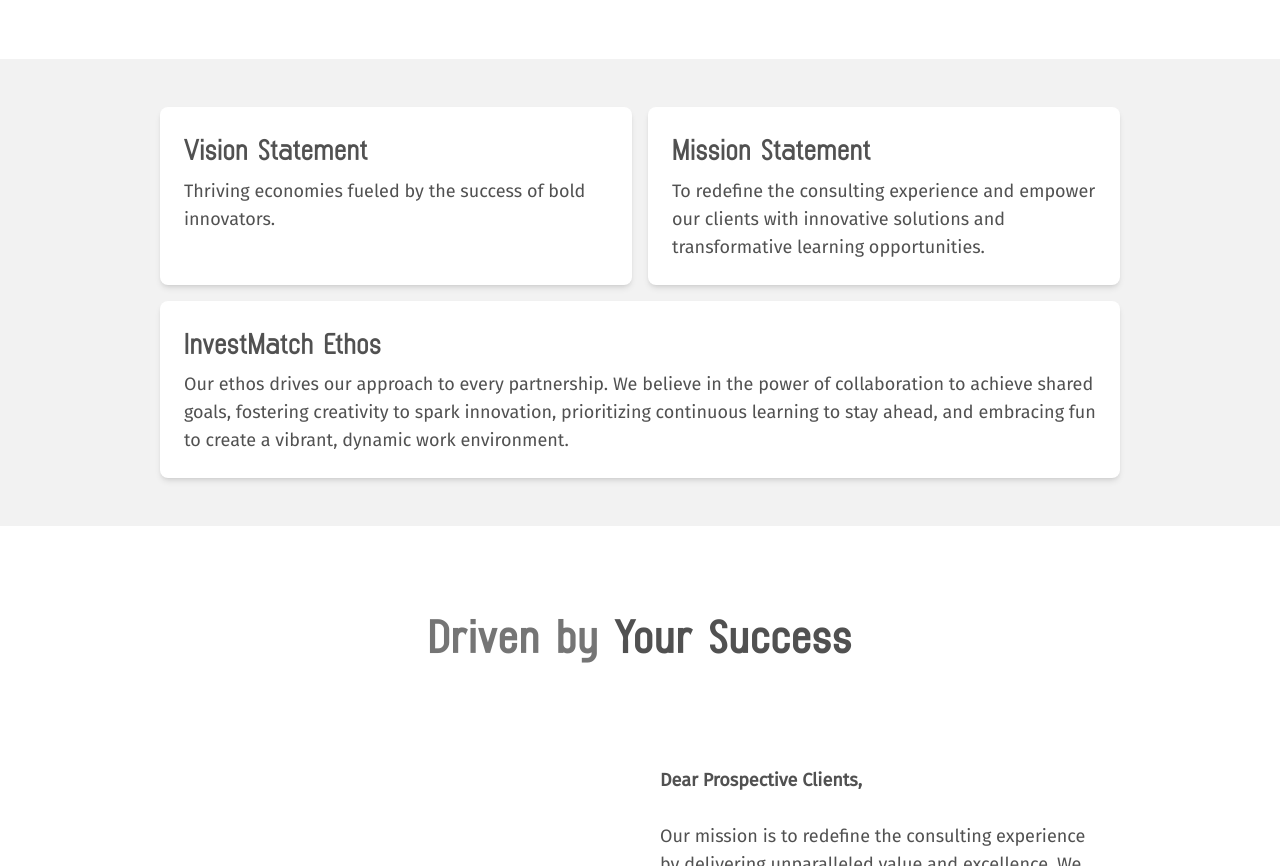
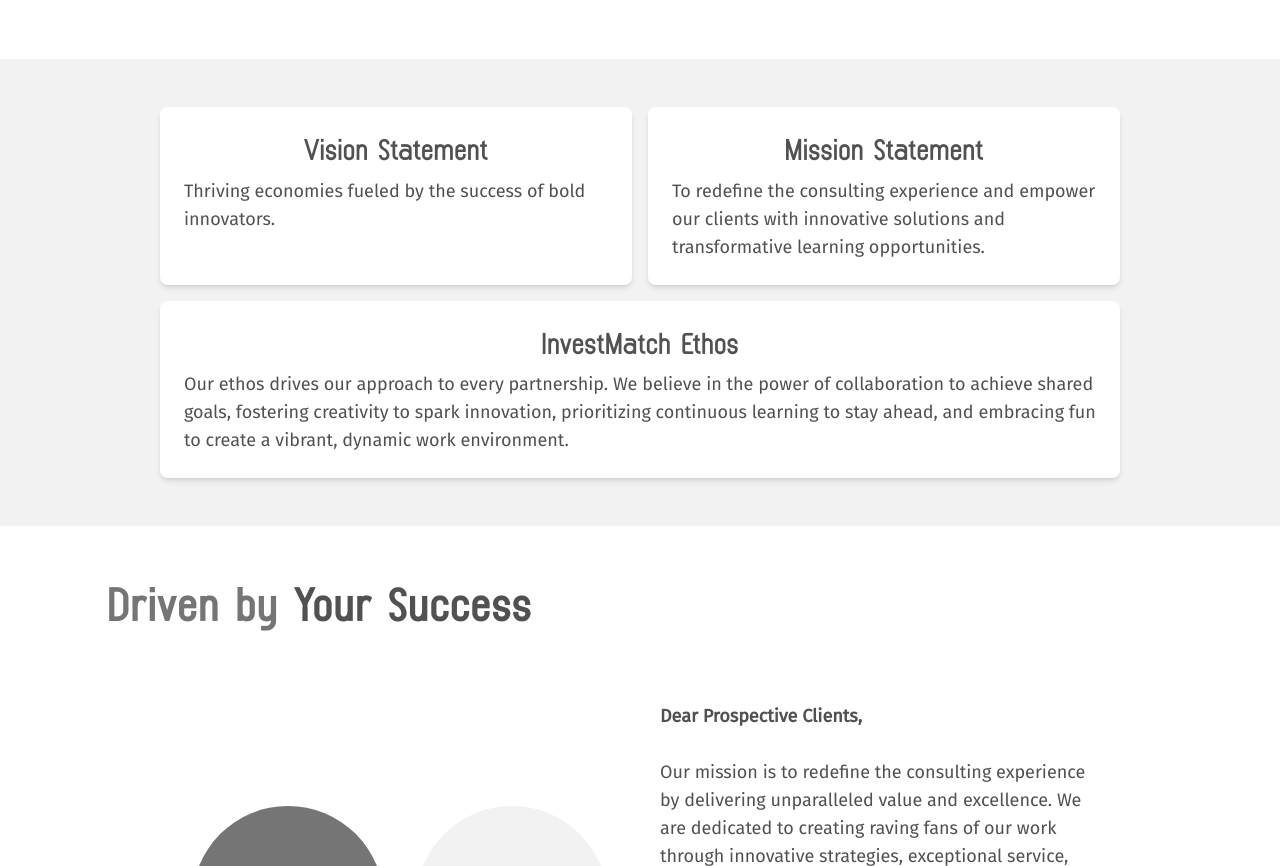
Before and after one commit to JeffreyScottMartin/client-invest-match, a Next.js app: page /about in a window 1280 px wide. Shown: the part 620-1486 px from the top of the page. Built offline with nearby package versions, Linux system fonts and the light colour scheme.

Commit message:
final build test

```diff
--- a/next.config.mjs
+++ b/next.config.mjs
@@ -1,4 +1,6 @@
 /** @type {import('next').NextConfig} */
-const nextConfig = {};
+const nextConfig = {
+  output: "export",
+};
 
 export default nextConfig;
--- a/src/app/about/page.js
+++ b/src/app/about/page.js
@@ -26,12 +26,12 @@
         <AboutUsCardGrid />
       </div>
       <div className="container mt-12 w-10/12 justify-center mb-12 mx-auto">
-        <h3
+        <span
           className={`${equiBold.className} text-5xl text-center text-darkGray leading-tight mt-20 mb-20`}
         >
           <span className="text-lightGray">Driven by </span>
           Your Success
-        </h3>
+        </span>
       </div>
       <div className="container mt-12 w-10/12 justify-center mb-12 mx-auto">
         <TwoColBio />
--- a/src/app/components/ui/aboutUsCardGrid.jsx
+++ b/src/app/components/ui/aboutUsCardGrid.jsx
@@ -5,32 +5,32 @@
     <section className="w-10/12 justify-center items-center text-center">
       <div className="w-[90%] mx-auto grid grid-cols-1 sm:grid-cols-2 gap-4">
         <div className="bg-white rounded-lg shadow-md p-6">
-          <h3
+          <span
             className={`${equiSemibold.className} text-3xl text-darkGray leading-tight text-left`}
           >
             Vision Statement
-          </h3>
+          </span>
           <p className="font-body text-lg text-darkGray text-left sm:text-left mt-2">
             Thriving economies fueled by the success of bold innovators.
           </p>
         </div>
         <div className="bg-white rounded-lg shadow-md p-6">
-          <h3
+          <span
             className={`${equiSemibold.className} text-3xl text-darkGray leading-tight text-left`}
           >
             Mission Statement
-          </h3>
+          </span>
           <p className="font-body text-lg text-darkGray text-left sm:text-left mt-2">
             To redefine the consulting experience and empower our clients with
             innovative solutions and transformative learning opportunities.
           </p>
         </div>
         <div className="col-span-1 sm:col-span-2 bg-white rounded-lg shadow-md p-6">
-          <h3
+          <span
             className={`${equiSemibold.className} text-3xl text-darkGray leading-tight text-left`}
           >
             InvestMatch Ethos
-          </h3>
+          </span>
           <p className="font-body text-lg text-darkGray text-left mt-2">
             Our ethos drives our approach to every partnership. We believe in
             the power of collaboration to achieve shared goals, fostering
--- a/src/app/components/ui/cardList.jsx
+++ b/src/app/components/ui/cardList.jsx
@@ -31,11 +31,11 @@
 export default function FeatureGrid() {
   return (
     <section className="w-10/12 justify-center items-center text-center">
-      <h3
+      <span
         className={`${equiBold.className} text-5xl text-darkGray leading-tight mb-6`}
       >
         <span className="text-lightGray">Your Partner in </span>Problem-Solving
-      </h3>
+      </span>
       <div className="w-[90%] mx-auto grid grid-cols-1 lg:grid-cols-2 gap-4">
         {features.map(({ title, description, image }, index) => (
           <div
@@ -52,11 +52,11 @@
               />
             </div>
             <div className="basis-3/4 mr-4">
-              <h3
+              <span
                 className={`${equiSemibold.className} text-3xl text-darkGray leading-tight text-center sm:text-left`}
               >
                 {title}
-              </h3>
+              </span>
               <p className="font-body text-lg text-darkGray mt-2 text-left">
                 {description}
               </p>
--- a/src/app/components/ui/contact.jsx
+++ b/src/app/components/ui/contact.jsx
@@ -32,9 +32,9 @@
     <div className="bg-white py-16 px-4 sm:px-6 lg:px-8 lg:py-24">
       <div className="relative mx-auto max-w-xl">
         <div className="text-center">
-          <h2 className="text-3xl font-bold font-display tracking-tight text-darkGray sm:text-4xl">
+          <h1 className="text-3xl font-bold font-display tracking-tight text-darkGray sm:text-4xl">
             Contact Us
-          </h2>
+          </h1>
           <p className="mt-4 text-lg leading-6 text-darkGray">
             Please use the form below to contact us. Thank you!
           </p>
@@ -102,6 +102,7 @@
             </div>
             <div className="flex justify-end sm:col-span-2">
               <button
+                name="Send Message"
                 type="submit"
                 className="inline-flex items-center rounded-md px-4 py-2 font-medium focus:outline-none focus-visible:ring focus-visible:ring-sky-500 shadow-sm sm:text-sm transition-colors duration-75 text-sky-500 border border-sky-500 hover:bg-sky-50 active:bg-sky-100 disabled:bg-sky-100 disabled:cursor-not-allowed"
               >
--- a/src/app/components/ui/navbar.jsx
+++ b/src/app/components/ui/navbar.jsx
@@ -46,6 +46,7 @@
 
         {/* Mobile Navigation Button */}
         <button
+          name="Mobile Navigation Button"
           className="lg:hidden p-2 focus:outline-none"
           onClick={() => setIsOpen(!isOpen)}
         >
@@ -62,7 +63,11 @@
           transition={{ type: "tween", duration: 0.3 }}
           className="fixed top-0 right-0 w-64 h-full font-equivolition text-sm tracking-tight text-darkGray bg-white shadow-lg p-6 flex flex-col space-y-6 lg:hidden"
         >
-          <button className="self-end p-2" onClick={() => setIsOpen(false)}>
+          <button
+            name="Close Mobile Navigation"
+            className="self-end p-2"
+            onClick={() => setIsOpen(false)}
+          >
             <X size={24} />
           </button>
           <Link
--- a/src/app/page.js
+++ b/src/app/page.js
@@ -49,12 +49,12 @@
       </div>
       <div className="container mt-12 w-10/12 justify-center mb-12 mx-auto">
         <QuickGlanceServices />
-        <h3
+        <span
           className={`${equiBold.className} text-5xl text-center text-darkGray leading-tight mt-20 mb-20`}
         >
           <span className="text-lightGray">Connecting Networks, </span>
           Amplifying Success
-        </h3>
+        </span>
       </div>
       <div className="container mt-12 w-10/12 justify-center mb-4 mx-auto">
         <FullWidthCard />
```
